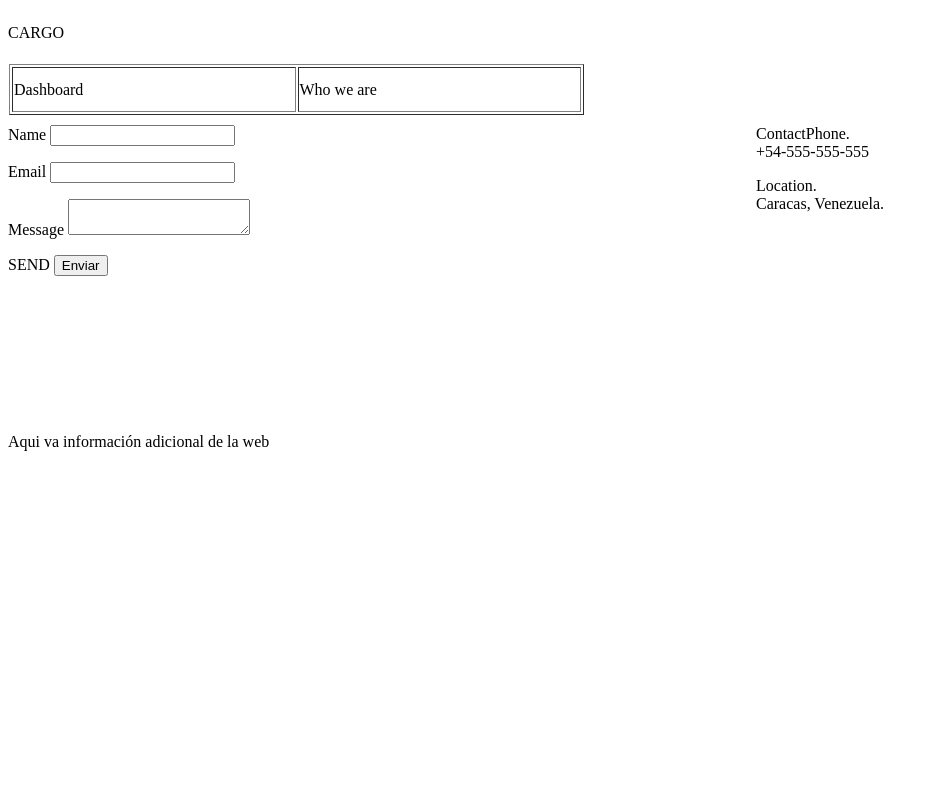
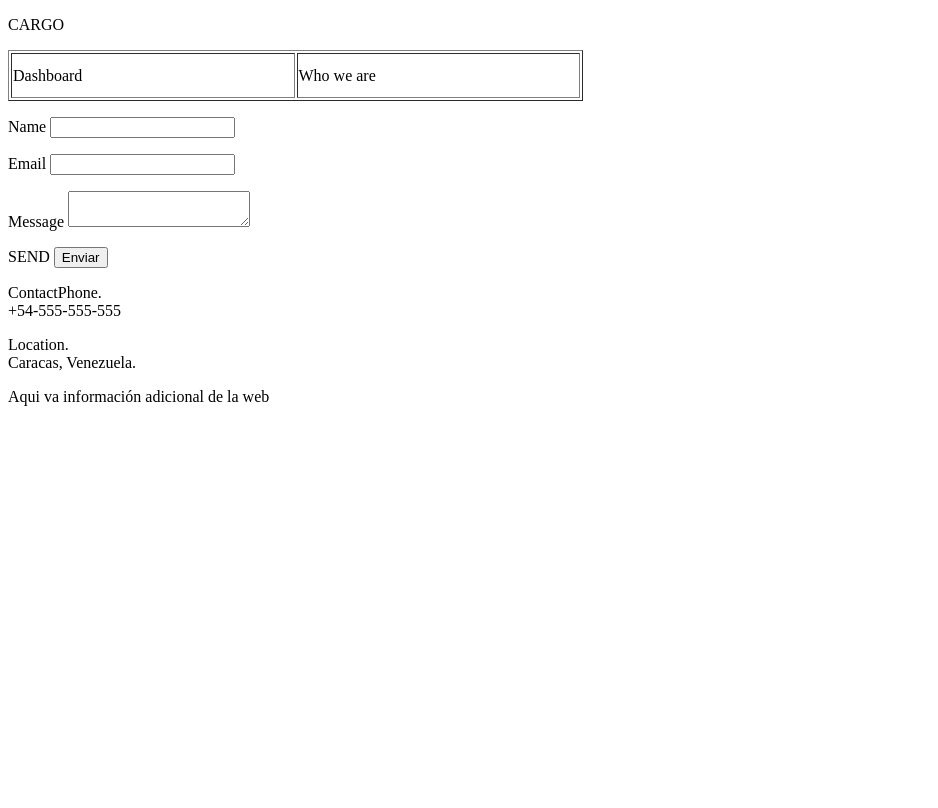
Before and after one commit to supernova525/cargo, a Django app: template frontend/templates/frontend/contactPage.html in a window 1280 px wide. Shown: the whole page, without its empty margins (0-938 px from the left). After the commit the page ends 406 px from the top, so only its background shows below. Run offline with Django 3.2, Linux system fonts and the light colour scheme; the template is opened without the code that fills it, so the values that code supplies are empty.

Commit message:
adapting contact page

```diff
--- a/frontend/templates/frontend/contactPage.html
+++ b/frontend/templates/frontend/contactPage.html
@@ -1,56 +1,6 @@
-<!DOCTYPE html>
-<html>
-<head>
-<meta content="text/html; charset=utf-8" />
-<title>contact page</title>
-<style type="text/css">
-#container {
-	position: absolute;
-	width: 100%;
-	height: 100%;
-	z-index: 1;
-}
-#head {
-	position: absolute;
-	width: 1132px;
-	height: 55px;
-	z-index: 1;
-}
-#correo {
-	position: absolute;
-	width: 747px;
-	height: 308px;
-	z-index: 2;
-	top: 101px;
-}
-#contactPhone {
-	position: absolute;
-	width: 384px;
-	height: 308px;
-	z-index: 3;
-	left: 748px;
-	top: 101px;
-}
-#menu {
-	position: absolute;
-	width: 1131px;
-	height: 44px;
-	z-index: 1;
-	left: 1px;
-	top: 56px;
-}
-#footer {
-	position: absolute;
-	width: 1133px;
-	height: 46px;
-	z-index: 4;
-	left: 0px;
-	top: 409px;
-}
-</style>
-</head>
+{% extends "base.html" %}
 
-<body>
+{% block content %}
 <div id="container">
   <div id="head">
   	<p>CARGO</p>
@@ -90,5 +40,4 @@
   	<p>Aqui va información adicional de la web</p>
   </div>
 </div>
-</body>
-</html>
+{% endblock %}
```
